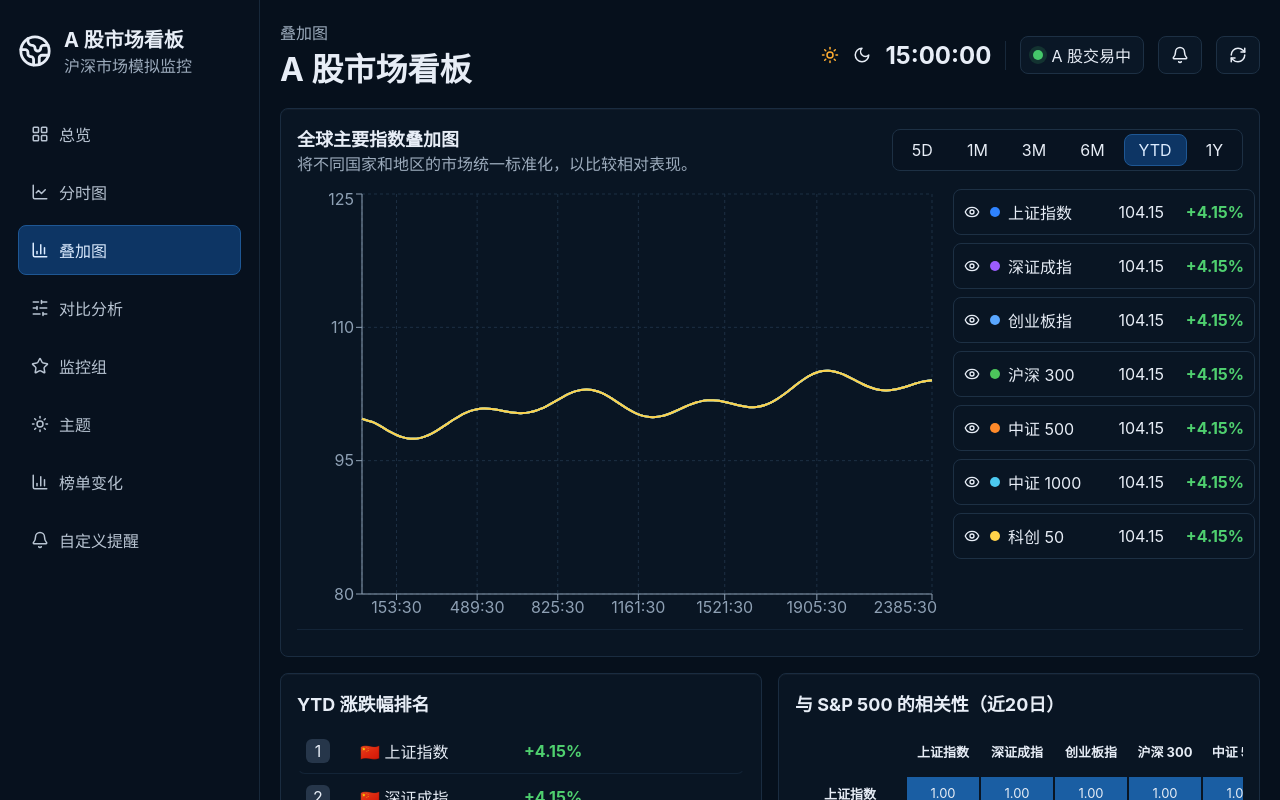
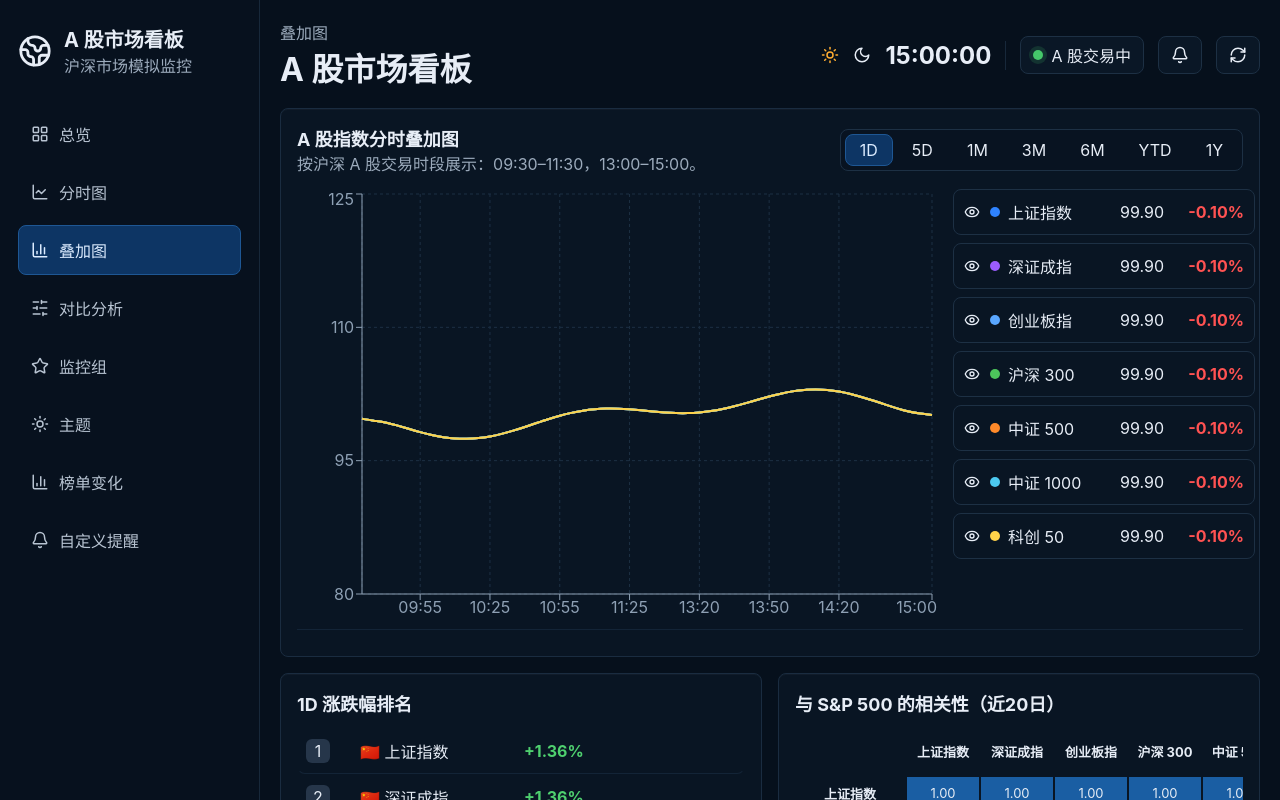
Before and after one commit to Seleneyuening/china-a-share-dashboard, a React (Vite) app: page / in a window 1280 px wide. Both pictures are taken after a click on the button "叠加图". Shown: the top 800 px of the page. Built offline with nearby package versions, Linux system fonts and the light colour scheme.

Commit message:
fix: use A-share trading sessions in overlay chart

```diff
--- a/src/App.tsx
+++ b/src/App.tsx
@@ -67,7 +67,7 @@ function App() {
   const [snapshot, setSnapshot] = useState(() => marketDataService.getSnapshot());
   const [page, setPage] = useState<Page>(initialPage);
   const [selectedSymbol, setSelectedSymbol] = useState("000001.SH");
-  const [range, setRange] = useState<RangeKey>("YTD");
+  const [range, setRange] = useState<RangeKey>("1D");
   const [showPrevClose, setShowPrevClose] = useState(true);
   const [visibleSymbols, setVisibleSymbols] = useState(() => new Set(comparisonSymbols));
   const [rankMode, setRankMode] = useState<"gain" | "loss">("gain");
@@ -335,7 +335,10 @@ function Overlay({ range, setRange, visibleSymbols, toggleVisible, snapshotSourc
   const data = useMemo(() => {
     const rows: Record<string, string | number>[] = [];
     comparisonSymbols.forEach((symbol) => {
-      smoothSeries(normalizeSeriesToBase100(marketDataService.getHistoricalSeries(symbol, range, activeSnapshot))).forEach((point, i) => {
+      const series = range === "1D"
+        ? marketDataService.getIntradaySeries(symbol, activeSnapshot)
+        : marketDataService.getHistoricalSeries(symbol, range, activeSnapshot);
+      smoothSeries(normalizeSeriesToBase100(series)).forEach((point, i) => {
         rows[i] = rows[i] || { time: point.time };
         rows[i][symbol] = point.value;
       });
@@ -351,10 +354,10 @@ function Overlay({ range, setRange, visibleSymbols, toggleVisible, snapshotSourc
       <div className="panel chart-panel">
         <div className="panel-head">
           <div>
-            <h2>全球主要指数叠加图</h2>
-            <p>将不同国家和地区的市场统一标准化，以比较相对表现。</p>
+            <h2>{range === "1D" ? "A 股指数分时叠加图" : "A 股主要指数叠加图"}</h2>
+            <p>{range === "1D" ? "按沪深 A 股交易时段展示：09:30–11:30，13:00–15:00。" : "将不同指数统一标准化，以比较相对表现。"}</p>
           </div>
-          <div className="tabs">{ranges.filter((item) => item !== "1D").map((item) => <button key={item} className={range === item ? "active" : ""} onClick={() => setRange(item)}>{item}</button>)}</div>
+          <div className="tabs">{ranges.map((item) => <button key={item} className={range === item ? "active" : ""} onClick={() => setRange(item)}>{item}</button>)}</div>
         </div>
         <div className="overlay-layout">
           <ResponsiveContainer width="100%" height={440}>
@@ -369,7 +372,9 @@ function Overlay({ range, setRange, visibleSymbols, toggleVisible, snapshotSourc
           <div className="index-list">
             {comparisonSymbols.map((symbol) => {
               const meta = metaFor(symbol, indexes);
-              const series = marketDataService.getHistoricalSeries(symbol, range, activeSnapshot);
+              const series = range === "1D"
+                ? marketDataService.getIntradaySeries(symbol, activeSnapshot)
+                : marketDataService.getHistoricalSeries(symbol, range, activeSnapshot);
               const normalized = normalizeSeriesToBase100(series);
               const normalizedValue = normalized[normalized.length - 1]?.value || 100;
               return (
--- a/src/data/mockSeries.ts
+++ b/src/data/mockSeries.ts
@@ -25,9 +25,29 @@ function makeSeries(symbol: string, points: number, startValue: number, minutes
     const smaller = Math.cos(i * 0.13 + p.phase) * p.wobble * 0.45;
     const shock = p.dip && i > points * 0.6 ? -p.dip / points : 0;
     value *= 1 + p.drift + cycle + smaller + shock;
-    const hour = Math.floor((9 * 60 + 30 + i * minutes) / 60);
-    const minute = (9 * 60 + 30 + i * minutes) % 60;
+    const sessionMinute = minutes === 5
+      ? i < 25 ? 9 * 60 + 30 + i * minutes : 13 * 60 + (i - 25) * minutes
+      : 9 * 60 + 30 + i * minutes;
+    const hour = Math.floor(sessionMinute / 60);
+    const minute = sessionMinute % 60;
     out.push({ time: `${String(hour).padStart(2, "0")}:${String(minute).padStart(2, "0")}`, value: Number(value.toFixed(2)) });
+  }
+  return out;
+}
+
+function makeHistoricalSeries(symbol: string, points: number, startValue: number): Point[] {
+  const p = profile[symbol] || { drift: 0.00045, wobble: 0.0035, phase: symbol.length * 0.37 };
+  const start = new Date(2026, 0, 2);
+  const out: Point[] = [];
+  let value = startValue;
+  for (let i = 0; i < points; i += 1) {
+    const cycle = Math.sin(i * 0.31 + p.phase) * p.wobble;
+    const smaller = Math.cos(i * 0.13 + p.phase) * p.wobble * 0.45;
+    const shock = p.dip && i > points * 0.6 ? -p.dip / points : 0;
+    value *= 1 + p.drift + cycle + smaller + shock;
+    const date = new Date(start);
+    date.setDate(start.getDate() + i);
+    out.push({ time: `${String(date.getMonth() + 1).padStart(2, "0")}-${String(date.getDate()).padStart(2, "0")}`, value: Number(value.toFixed(2)) });
   }
   return out;
 }
@@ -41,13 +61,13 @@ export const mockIntraday: Record<string, Point[]> = Object.fromEntries(
   indexes.map((index) => {
     const quote = quoteBySymbol[index.symbol];
     const start = quote.previousClose * (1 + quote.changePct / 100 * 0.35);
-    return [index.symbol, fitLast(makeSeries(index.symbol, 42, start, 10), quote.value)];
+    return [index.symbol, fitLast(makeSeries(index.symbol, 50, start, 5), quote.value)];
   }),
 );
 
 export const mockHistorical: Record<string, Point[]> = Object.fromEntries(
   indexes.map((index) => {
     const quote = quoteBySymbol[index.symbol];
-    return [index.symbol, fitLast(makeSeries(index.symbol, 100, quote.value * 0.93, 1440), quote.value)];
+    return [index.symbol, fitLast(makeHistoricalSeries(index.symbol, 252, quote.value * 0.93), quote.value)];
   }),
 );
--- a/src/services/marketDataService.ts
+++ b/src/services/marketDataService.ts
@@ -23,7 +23,7 @@ export const marketDataService = {
     intraday: mockIntraday,
     historical: mockHistorical,
     source: "mock",
-    fetchedAt: "2024-05-20 15:42 ET",
+    fetchedAt: "模拟盘 15:00 CST",
   }),
   getLatestQuotes: (snapshot?: MarketDataSnapshot) => snapshot?.quotes || mockQuotes,
   getIntradaySeries: (symbol: string, snapshot?: MarketDataSnapshot) => snapshot?.intraday[symbol] || mockIntraday[symbol] || [],
```
